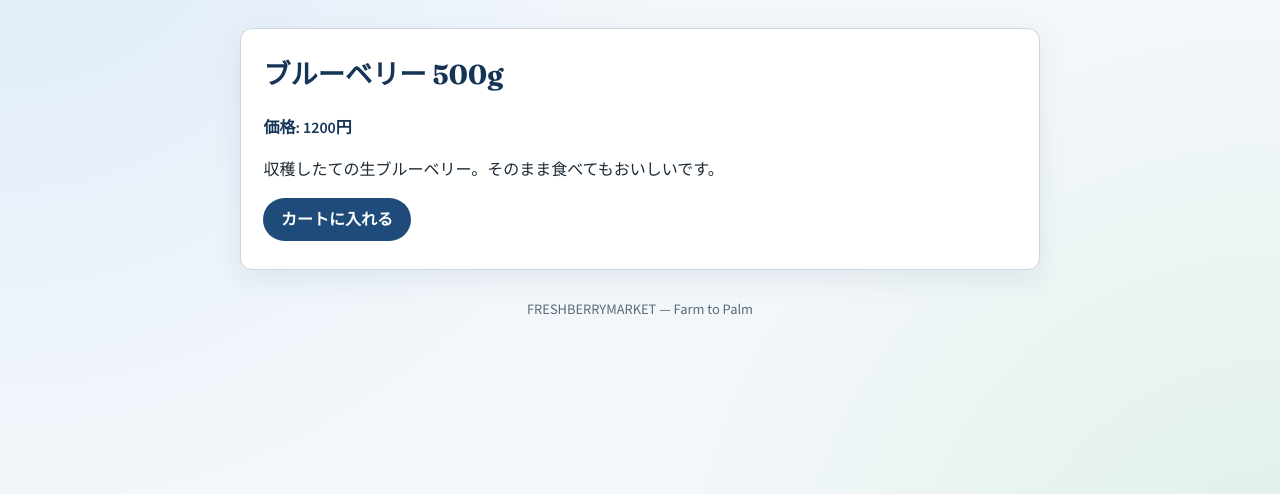
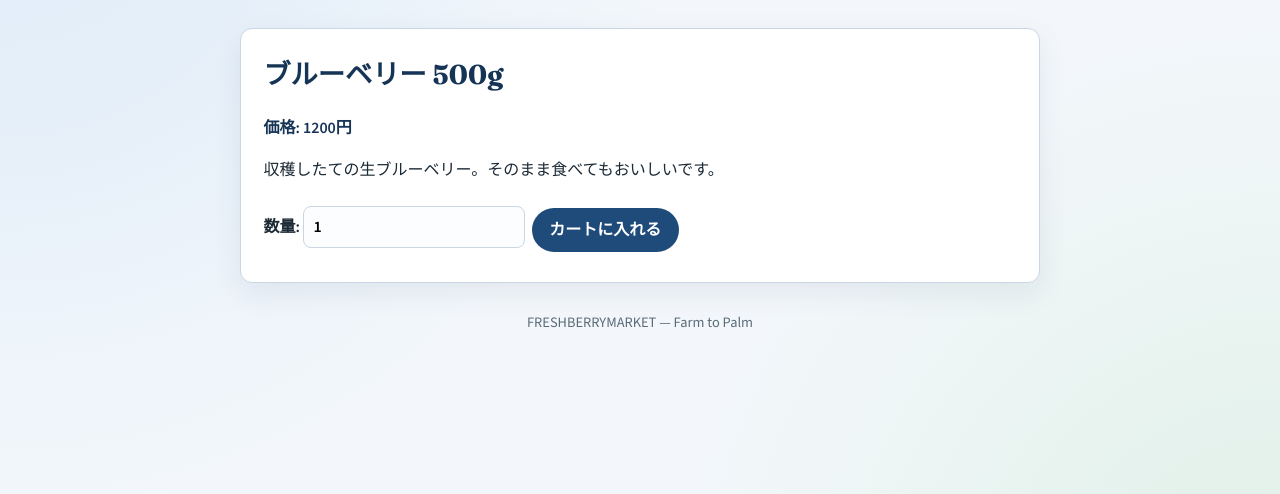
Before and after one commit to misamisa683269/flask_FRESHBERRYMARKET_app, a Flask app: page /products/1 in a window 1280 px wide. Shown: the part 168-662 px from the top of the page. Run offline with Flask 3, Linux system fonts and the light colour scheme; data comes from the database, SQL or seed files in the repository.

Commit message:
商品詳細から数量指定でカート追加できるようにした

```diff
--- a/app.py
+++ b/app.py
@@ -556,12 +556,16 @@ def cart_add(product_id):
     if product is None:
         abort(404)
 
+    quantity = request.form.get("quantity", type=int)
+    if quantity is None or quantity < 1:
+        quantity = 1
+
     cart = session.get("cart", {})
     key = str(product_id)
-    cart[key] = cart.get(key, 0) + 1
+    cart[key] = cart.get(key, 0) + quantity
     session["cart"] = cart
 
-    flash("カートに追加しました。", "success")
+    flash(f"カートに {quantity} 個追加しました。", "success")
     return redirect(url_for("cart"))
 
 
--- a/templates/product_detail.html
+++ b/templates/product_detail.html
@@ -15,7 +15,11 @@
 {% endif %}
 <p class="price">価格: {{ product.price }}円</p>
 <p>{{ product.description }}</p>
-<form action="{{ url_for('cart_add', product_id=product.id) }}" method="post">
+<form class="inline-form" action="{{ url_for('cart_add', product_id=product.id) }}" method="post">
+  <label>
+    数量:
+    <input type="number" name="quantity" value="1" min="1" required />
+  </label>
   <button type="submit">カートに入れる</button>
 </form>
 
```
